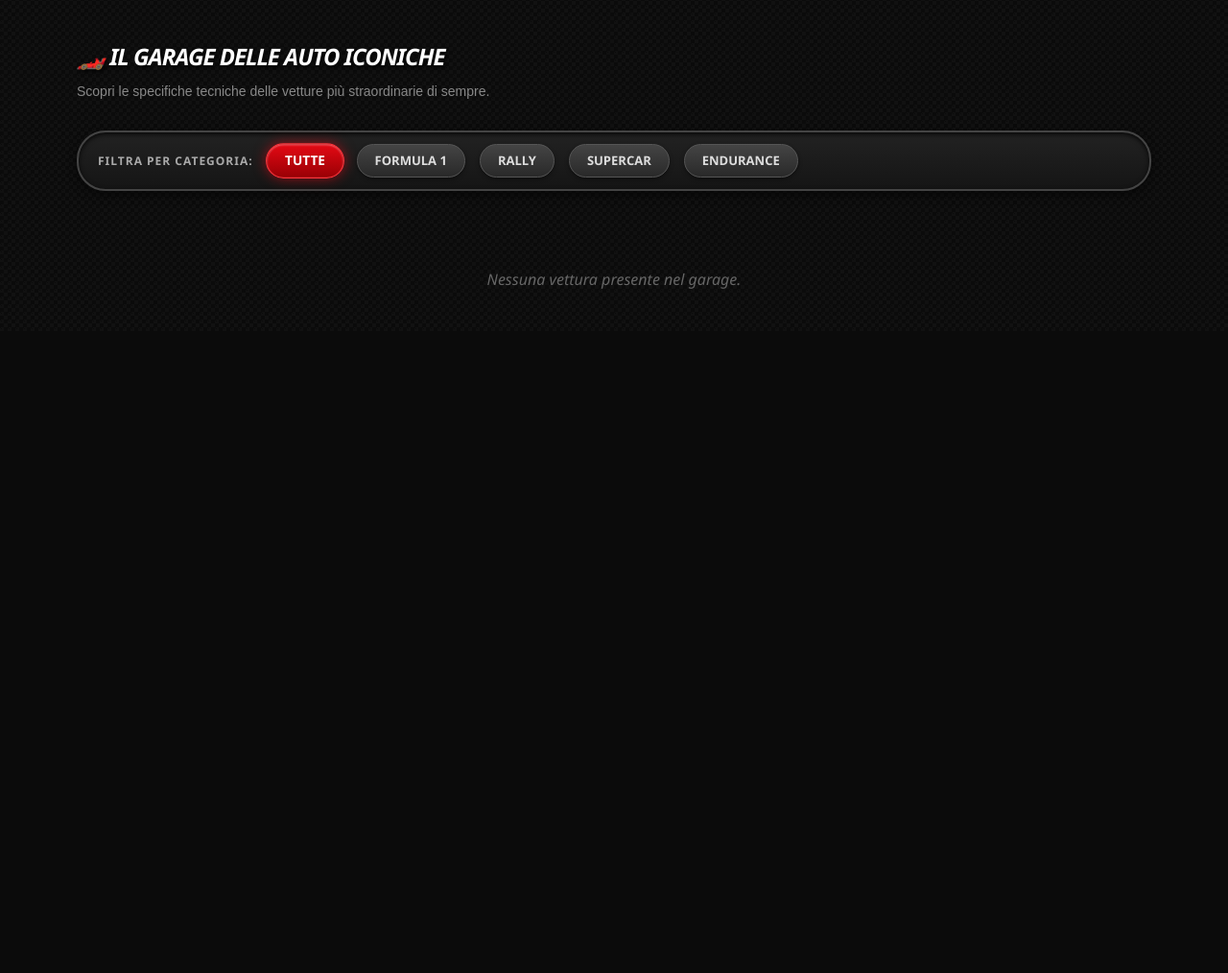
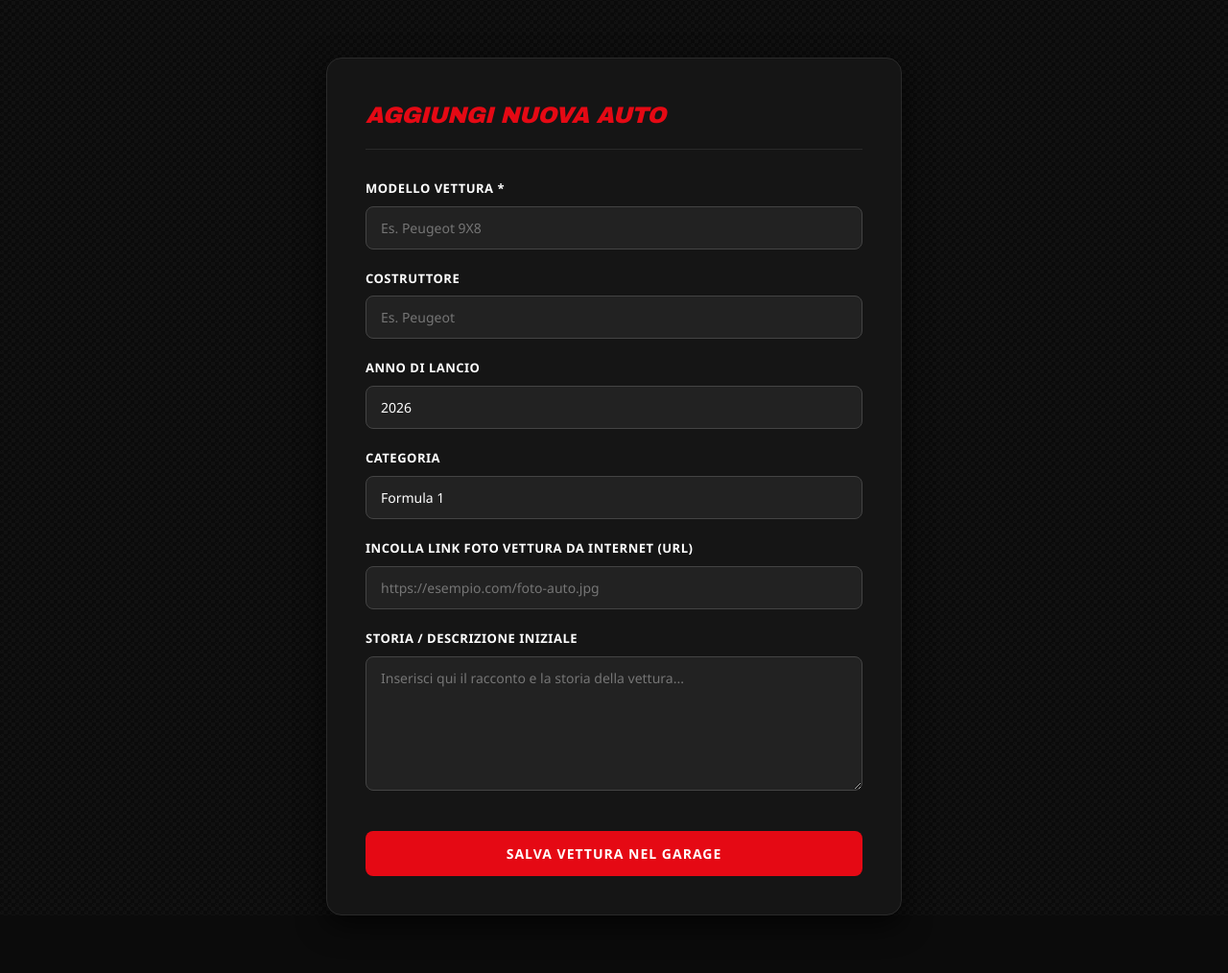
Before and after one commit to FenixKam456/final.pj, a Flask app: template templates/aggiungi_auto.html in a window 1280 px wide. Shown: the part 71-1085 px from the top of the page at 96% size. Before the commit the page ends 372 px from the top, so only its background shows below. Run offline with Flask 3, Linux system fonts and the light colour scheme; the template is opened without the code that fills it, so the values that code supplies are empty.

Commit message:
commit 24

```diff
--- a/templates/aggiungi_auto.html
+++ b/templates/aggiungi_auto.html
@@ -10,213 +10,144 @@
             linear-gradient(-45deg, transparent 75%, #111 75%) !important;
         background-size: 8px 8px !important;
         background-position: 0 0, 0 4px, 4px -4px, -4px 0 !important;
+        color: #fff;
+        font-family: 'Segoe UI', Tahoma, Geneva, Verdana, sans-serif;
     }
 
-    .filter-container {
-        background: linear-gradient(180deg, #222 0%, #151515 100%);
-        padding: 12px 20px;
-        border-radius: 30px;
-        border: 2px solid #444;
-        box-shadow: inset 0 2px 5px rgba(0,0,0,0.8), 0 4px 10px rgba(0,0,0,0.5);
-        margin-bottom: 40px;
-        display: flex;
-        align-items: center;
-        gap: 15px;
-        flex-wrap: wrap;
+    .form-container {
+        max-width: 600px;
+        margin: 60px auto;
+        background: #151515;
+        border-radius: 16px;
+        border: 1px solid #2a2a2a;
+        padding: 40px;
+        box-shadow: 0 10px 30px rgba(0,0,0,0.7);
     }
 
-    .filter-btn {
-        background: linear-gradient(180deg, #444 0%, #292929 100%) !important;
-        color: #ddd !important;
-        border: 1px solid #555 !important;
-        border-radius: 20px !important;
-        padding: 6px 18px !important;
-        font-weight: bold !important;
+    .form-title {
+        font-family: 'Arial Black', sans-serif;
+        font-size: 24px;
+        font-weight: 900;
         text-transform: uppercase;
-        font-size: 13px;
-        box-shadow: 0 2px 4px rgba(0,0,0,0.4);
-        transition: all 0.25s ease;
+        font-style: italic;
+        color: #e50914;
+        margin-bottom: 30px;
+        letter-spacing: -0.5px;
+        border-bottom: 1px solid #2a2a2a;
+        padding-bottom: 15px;
     }
 
-    .filter-btn:hover {
-        background: linear-gradient(180deg, #555 0%, #333 100%) !important;
-        color: #fff !important;
-        border-color: #888 !important;
-        transform: translateY(-1px);
+    .form-group {
+        margin-bottom: 20px;
     }
 
-    .filter-btn.active {
-        background: linear-gradient(180deg, #e50914 0%, #990005 100%) !important;
-        color: #fff !important;
-        border-color: #ff333a !important;
-        box-shadow: 0 0 12px rgba(229, 9, 20, 0.6), inset 0 1px 2px rgba(255,255,255,0.4);
+    .form-label {
+        display: block;
+        font-size: 13px;
+        font-weight: bold;
+        text-transform: uppercase;
+        color: #aaa;
+        margin-bottom: 8px;
+        letter-spacing: 0.5px;
     }
 
-    /* --- CARD INTERAMENTE CLICCABILE --- */
-    .motor-card-link {
-        text-decoration: none !important; /* Rimuove la sottolineatura dei testi */
-        color: inherit !important;       /* Mantiene i colori originali dei testi */
-        display: block;                  /* Fa sì che l'intero blocco sia un link */
+    .form-input {
+        width: 100%;
+        background: #222;
+        border: 1px solid #444;
+        color: #fff;
+        padding: 12px 15px;
+        border-radius: 8px;
+        font-size: 14px;
+        box-sizing: border-box;
+        transition: all 0.2s ease;
     }
 
-    .motor-card {
-        background: linear-gradient(180deg, #151515 0%, #0d0d0d 100%);
-        border-radius: 24px;
-        overflow: hidden;
-        border: 2px solid #3a3a3a;
-        display: flex;
-        flex-direction: column;
-        position: relative;
-        height: 100%; /* Forza le card ad avere la stessa altezza nella griglia */
-        box-shadow: 0 10px 30px rgba(0,0,0,0.7), inset 0 1px 2px rgba(255,255,255,0.1);
-        transition: transform 0.3s cubic-bezier(0.25, 1, 0.5, 1),
-                    border-color 0.3s ease,
-                    box-shadow 0.3s ease;
+    .form-input:focus {
+        border-color: #e50914;
+        outline: none;
+        background: #282828;
     }
 
-    .motor-card-link:hover .motor-card {
-        border-color: #e50914 !important;
-        transform: translateY(-5px);
-        box-shadow: 0 15px 35px rgba(229, 9, 20, 0.25), 0 0 15px rgba(229, 9, 20, 0.2);
+    .form-select {
+        width: 100%;
+        background: #222;
+        border: 1px solid #444;
+        color: #fff;
+        padding: 12px 15px;
+        border-radius: 8px;
+        font-size: 14px;
+        box-sizing: border-box;
+        appearance: none;
+        cursor: pointer;
     }
 
-    .img-container {
-        width: calc(100% - 24px);
-        height: 210px;
-        margin: 12px auto 0 auto;
-        overflow: hidden;
-        border-radius: 18px;
-        border: 2px solid #2a2a2a;
-        position: relative;
-        box-shadow: inset 0 0 20px rgba(0,0,0,0.8);
-        transition: border-color 0.3s ease;
-    }
-    .motor-card-link:hover .img-container {
-        border-color: rgba(229, 9, 20, 0.5);
+    .form-select:focus {
+        border-color: #e50914;
+        outline: none;
     }
 
-    .motor-card-img {
+    .submit-btn {
+        background: #e50914;
+        color: #fff;
+        border: none;
         width: 100%;
-        height: 100%;
-        object-fit: cover;
-        display: block;
-        transition: transform 0.5s ease;
-    }
-    .motor-card-link:hover .motor-card-img {
-        transform: scale(1.06);
+        padding: 14px;
+        border-radius: 8px;
+        font-size: 14px;
+        font-weight: bold;
+        text-transform: uppercase;
+        letter-spacing: 1px;
+        cursor: pointer;
+        transition: background 0.2s ease;
+        margin-top: 15px;
     }
 
-    .card-title {
-        margin: 0 0 10px 0;
-        font-size: 26px;
-        color: #fff;
-        font-weight: 800;
-        text-transform: uppercase;
-        letter-spacing: -0.5px;
-        transition: all 0.3s ease;
-    }
-    .motor-card-link:hover .card-title {
-        color: #ffffff;
-        text-shadow: 0 0 10px rgba(255, 255, 255, 0.8), 0 0 20px rgba(255, 255, 255, 0.4);
-        transform: translateX(4px);
-    }
-
-    .card-year {
-        color: #ff333a;
-        font-weight: bold;
-        transition: all 0.3s ease;
-    }
-    .motor-card-link:hover .card-year {
-        text-shadow: 0 0 8px rgba(255, 51, 58, 0.6);
-    }
-
-    .card-divider {
-        border: 0;
-        height: 2px;
-        background: linear-gradient(90deg, transparent 0%, #333 50%, transparent 100%);
-        margin: 18px 0;
-        transition: background 0.3s ease;
-    }
-    .motor-card-link:hover .card-divider {
-        background: linear-gradient(90deg, transparent 0%, #e50914 50%, transparent 100%);
-    }
-
-    /* Il tasto elimina rimane sopra e non subisce il click del link principale */
-    .delete-btn {
-        position: absolute;
-        top: 20px;
-        right: 20px;
-        background: linear-gradient(180deg, #333 0%, #1a1a1a 100%);
-        color: #ff333a;
-        width: 32px;
-        height: 32px;
-        border-radius: 50%;
-        border: 2px solid #555;
-        display: flex;
-        align-items: center;
-        justify-content: center;
-        text-decoration: none;
-        font-weight: bold;
-        font-size: 18px;
-        z-index: 20; /* Più alto della card */
-        box-shadow: 0 4px 6px rgba(0,0,0,0.5);
-        transition: all 0.2s ease;
-    }
-    .delete-btn:hover {
-        background: #ff333a;
-        color: #fff;
-        border-color: #ff666b;
-        box-shadow: 0 0 10px rgba(255, 51, 58, 0.6);
+    .submit-btn:hover {
+        background: #b8070f;
     }
 </style>
 
-<div class="container mt-4" style="font-family: 'Arial Black', sans-serif; color: #fff;">
-    <h2 style="color: #fff; text-transform: uppercase; font-style: italic; font-weight: 900; letter-spacing: -1px; text-shadow: 2px 2px 4px rgba(0,0,0,0.8); margin-bottom: 5px;">
-        <span style="color: #e50914;">🏎️</span> Il Garage delle Auto Iconiche
-    </h2>
-    <p style="color: #888; font-family: sans-serif; font-size: 14px; margin-bottom: 30px;">Scopri le specifiche tecniche delle vetture più straordinarie di sempre.</p>
+<div class="form-container">
+    <h2 class="form-title">Aggiungi Nuova Auto</h2>
 
-    <div class="filter-container" style="font-family: sans-serif;">
-        <span style="font-weight: bold; color: #aaa; text-transform: uppercase; font-size: 12px; letter-spacing: 1px;">Filtra per Categoria:</span>
-        <a href="{{ url_for('auto') }}" class="btn filter-btn {{ 'active' if not categoria_attiva else '' }}">Tutte</a>
-        <a href="{{ url_for('auto', categoria='Formula 1') }}" class="btn filter-btn {{ 'active' if categoria_attiva == 'Formula 1' else '' }}">Formula 1</a>
-        <a href="{{ url_for('auto', categoria='Rally') }}" class="btn filter-btn {{ 'active' if categoria_attiva == 'Rally' else '' }}">Rally</a>
-        <a href="{{ url_for('auto', categoria='Supercar') }}" class="btn filter-btn {{ 'active' if categoria_attiva == 'Supercar' else '' }}">Supercar</a>
-        <a href="{{ url_for('auto', categoria='Endurance') }}" class="btn filter-btn {{ 'active' if categoria_attiva == 'Endurance' else '' }}">Endurance</a>
-    </div>
+    <form action="{{ url_for('aggiungi_auto') }}" method="POST">
+        <div class="form-group">
+            <label class="form-label">Modello Vettura *</label>
+            <input type="text" name="modello" class="form-input" placeholder="Es. Peugeot 9X8" required>
+        </div>
 
-    <div style="display: grid; grid-template-columns: repeat(auto-fill, minmax(310px, 1fr)); gap: 30px; font-family: sans-serif;">
-        {% for vettura in auto %}
-        <div style="position: relative;"> {% if current_user.is_authenticated and current_user.username == 'admin' %}
-            <a href="{{ url_for('elimina_auto', id=vettura.id) }}" onclick="return confirm('Vuoi davvero eliminare questa vettura?');" class="delete-btn">&times;</a>
-            {% endif %}
+        <div class="form-group">
+            <label class="form-label">Costruttore</label>
+            <input type="text" name="costruttore" class="form-input" placeholder="Es. Peugeot">
+        </div>
 
-            <a href="{{ url_for('dettaglio_auto', id=vettura.id) }}" class="motor-card-link">
-                <div class="motor-card">
-                    <div class="img-container">
-                        <img src="{{ vettura.immagine }}" alt="{{ vettura.modello }}" class="motor-card-img">
-                    </div>
+        <div class="form-group">
+            <label class="form-label">Anno di Lancio</label>
+            <input type="number" name="anno" class="form-input" value="2026" min="1900" max="2100">
+        </div>
 
-                    <div style="padding: 24px 20px 20px 20px; display: flex; flex-direction: column; flex-grow: 1;">
-                        <div style="margin-bottom: 12px; display: flex; gap: 6px; flex-wrap: wrap;">
-                            <span style="background: #e50914; font-size: 10px; font-weight: 900; padding: 4px 10px; border-radius: 4px; text-transform: uppercase; letter-spacing: 0.5px; box-shadow: 0 2px 4px rgba(0,0,0,0.3);">{{ vettura.costruttore or 'N/D' }}</span>
-                            <span style="background: #2b2b2b; border: 1px solid #444; font-size: 10px; font-weight: bold; padding: 3px 9px; border-radius: 4px; color: #aaa;">{{ vettura.categoria }}</span>
-                        </div>
+        <div class="form-group">
+            <label class="form-label">Categoria</label>
+            <select name="categoria" class="form-select">
+                <option value="Formula 1">Formula 1</option>
+                <option value="Rally">Rally</option>
+                <option value="Supercar">Supercar</option>
+                <option value="Endurance">Endurance</option>
+            </select>
+        </div>
 
-                        <h3 class="card-title">{{ vettura.modello }}</h3>
+        <div class="form-group">
+            <label class="form-label">Incolla Link Foto Vettura da Internet (URL)</label>
+            <input type="url" name="immagine_url" class="form-input" placeholder="https://esempio.com/foto-auto.jpg">
+        </div>
 
-                        <p style="margin: 0; font-size: 14px; color: #888;"><strong>Anno:</strong> <span class="card-year">{{ vettura.anno }}</span></p>
+        <div class="form-group">
+            <label class="form-label">Storia / Descrizione Iniziale</label>
+            <textarea name="descrizione" class="form-input" rows="6" placeholder="Inserisci qui il racconto e la storia della vettura..."></textarea>
+        </div>
 
-                        <hr class="card-divider">
-
-                        <p style="margin: 0; font-size: 14px; color: #bbb; line-height: 1.6; text-align: justify; white-space: pre-wrap; word-wrap: break-word; word-break: break-word;">{{ vettura.descrizione }}</p>
-                    </div>
-                </div>
-            </a>
-        </div>
-        {% else %}
-        <p style="font-style: italic; color: #666; grid-column: 1 / -1; text-align: center; padding: 40px 0;">Nessuna vettura presente nel garage.</p>
-        {% endfor %}
-    </div>
+        <button type="submit" class="submit-btn">Salva Vettura nel Garage</button>
+    </form>
 </div>
 {% endblock %}
```
